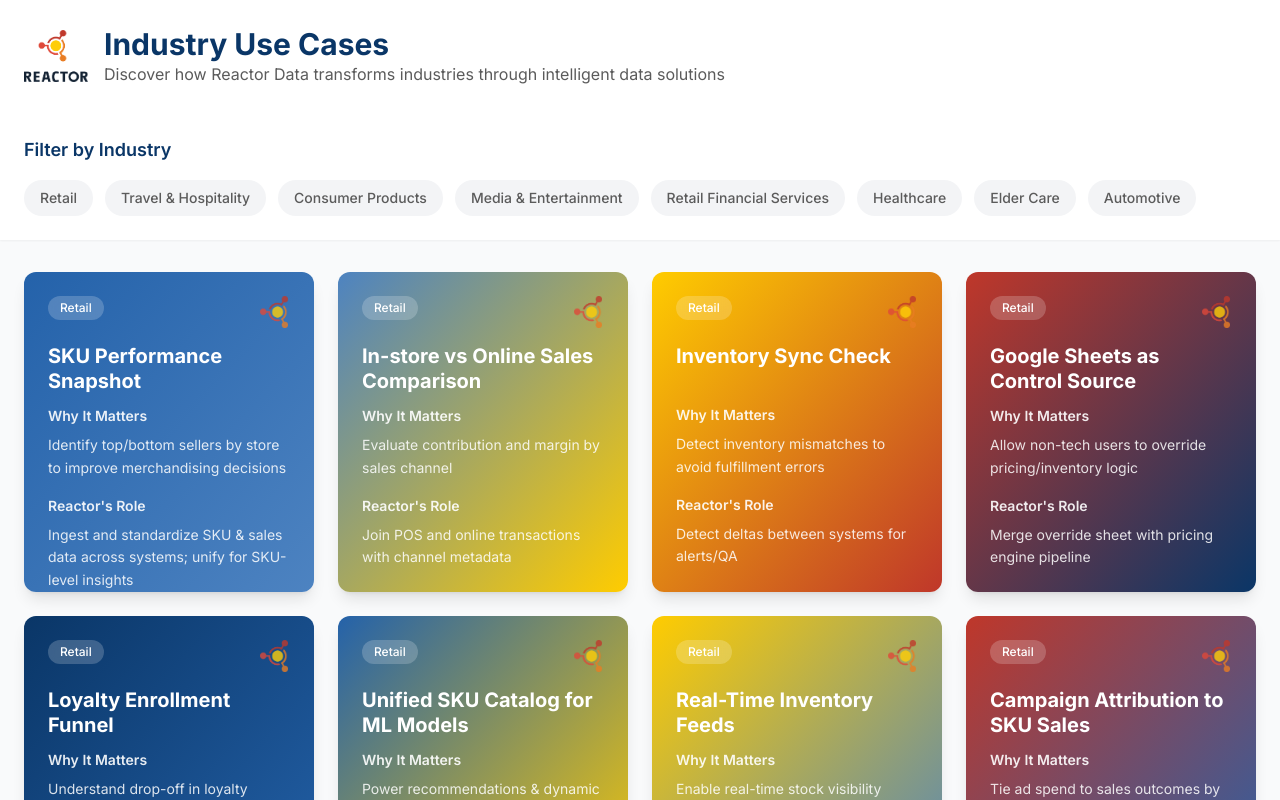
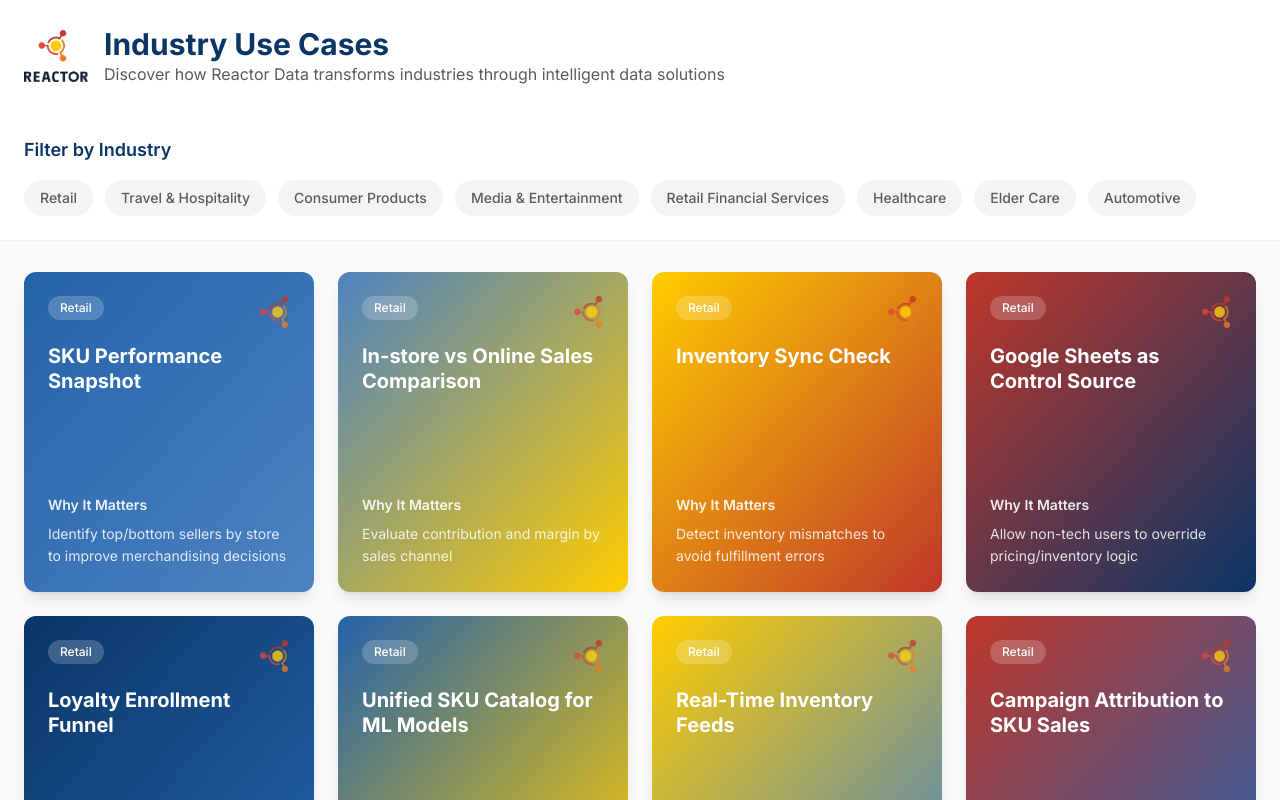
Before and after one commit to tgiffin/wp-reactor-card-flip-showcase, a React (Vite) app: page / in a window 1280 px wide. Shown: the top 800 px of the page. Built offline with nearby package versions, Linux system fonts and the light colour scheme.

Commit message:
Move Reactor Role to back of card
Move the "Reactor's Role" section from the front of the card to the back, placing it at the top, above the data sources.

```diff
--- a/src/components/UseCaseCard.tsx
+++ b/src/components/UseCaseCard.tsx
@@ -49,7 +49,6 @@ const UseCaseCard: React.FC<UseCaseCardProps> = ({
             </h3>
           </div>
 
-          <div className="space-y-4">
           <div>
             <h4 className="font-inter font-semibold text-sm text-white/90 mb-2">
               Why It Matters
@@ -57,16 +56,6 @@ const UseCaseCard: React.FC<UseCaseCardProps> = ({
             <p className="font-inter text-sm text-white/85 leading-relaxed">
               {whyItMatters}
             </p>
-            </div>
-
-            <div>
-              <h4 className="font-inter font-semibold text-sm text-white/90 mb-2">
-                Reactor's Role
-              </h4>
-              <p className="font-inter text-sm text-white/85 leading-relaxed">
-                {reactorRole}
-              </p>
-            </div>
           </div>
         </div>
 
@@ -80,6 +69,11 @@ const UseCaseCard: React.FC<UseCaseCardProps> = ({
           </div>
 
           <div className="space-y-4 text-sm">
+            <div>
+              <h4 className="font-inter font-semibold text-reactor-blue mb-1">Reactor's Role</h4>
+              <p className="text-reactor-text-grey">{reactorRole}</p>
+            </div>
+
             <div>
               <h4 className="font-inter font-semibold text-reactor-blue mb-1">Data Sources</h4>
               <p className="text-reactor-text-grey">{dataSources.join(', ')}</p>
```
Lines whose indentation alone changed are shown as unchanged.
